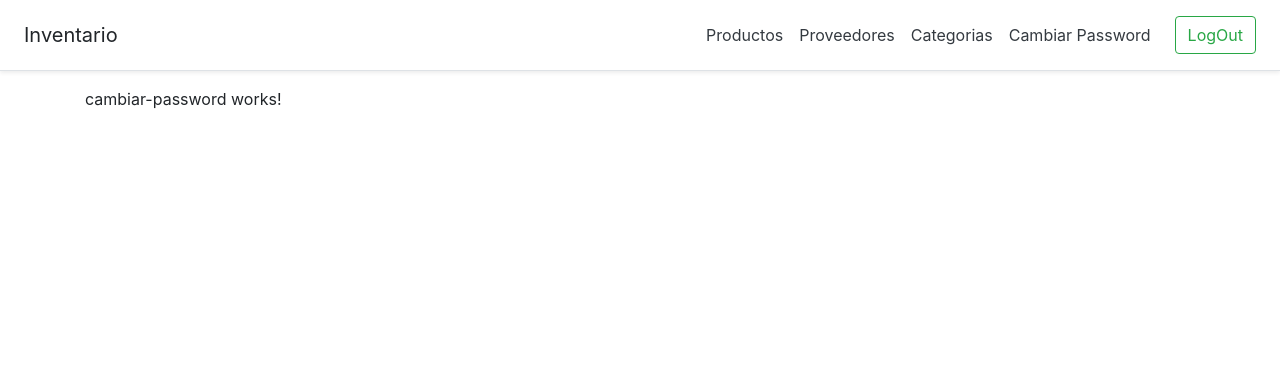
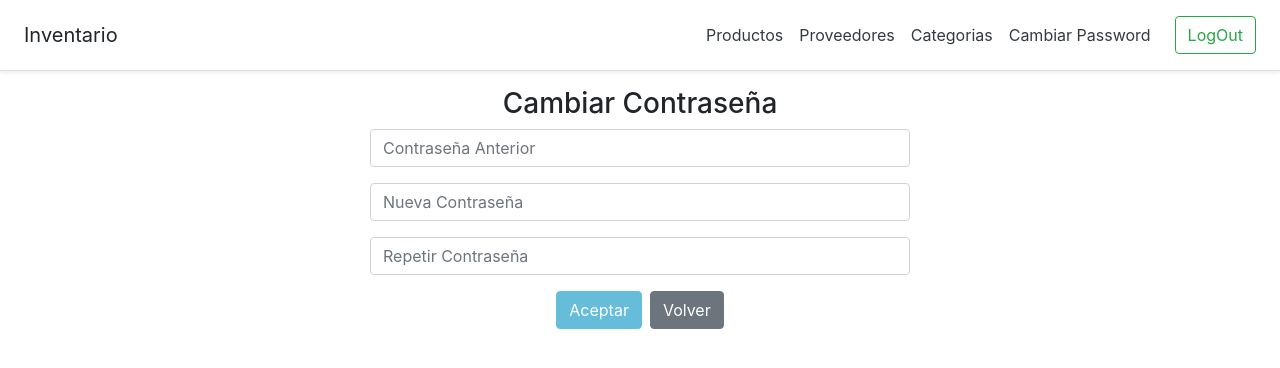
Before and after one commit to yarurowilliam/FrontEndInventario, an Angular app: page /dashboard/cambiarPassword in a window 1280 px wide. Shown: the top 368 px of the page. Built offline with nearby package versions, Linux system fonts and the light colour scheme.

Commit message:
Loading Añadido / Componente cambiar contraseña modificado
Co-Authored-By: jocarivi <53060211+jocarivi@users.noreply.github.com>

```diff
--- a/src/app/app.module.ts
+++ b/src/app/app.module.ts
@@ -19,6 +19,7 @@ import { DashboardComponent } from './components/dashboard/dashboard.component';
 import { CambiarPasswordComponent } from './components/dashboard/cambiar-password/cambiar-password.component';
 import { NavbarComponent } from './components/dashboard/navbar/navbar.component';
 import { ProductosComponent } from './components/dashboard/productos/productos.component';
+import { LoadingComponent } from './shared/loading/loading.component';
 
 @NgModule({
   declarations: [
@@ -30,7 +31,8 @@ import { ProductosComponent } from './components/dashboard/productos/productos.c
     DashboardComponent,
     CambiarPasswordComponent,
     NavbarComponent,
-    ProductosComponent
+    ProductosComponent,
+    LoadingComponent
 
   ],
   imports: [
--- a/src/app/components/dashboard/cambiar-password/cambiar-password.component.css
+++ b/src/app/components/dashboard/cambiar-password/cambiar-password.component.css
@@ -0,0 +1,4 @@
+.btn-acep {
+    background-color: rgb(21, 155, 199);
+    border-color: rgb(21, 155, 199);
+}
--- a/src/app/components/dashboard/cambiar-password/cambiar-password.component.html
+++ b/src/app/components/dashboard/cambiar-password/cambiar-password.component.html
@@ -1 +1,36 @@
-<p>cambiar-password works!</p>
+<div class="row">
+    <div class="col-lg-6 offset-lg-3">
+        <h3 class="text-center">
+            Cambiar Contraseña
+        </h3>
+        <form [formGroup]="cambiarPassword" (ngSubmit)="guardarPassword()">
+            <div class="form-group">
+                <input type="password" class="form-control" placeholder="Contraseña Anterior" formControlName="passwordAnterior">
+                <span class="text-danger ml-3"
+                    *ngIf="cambiarPassword.get('passwordAnterior').hasError('required') && cambiarPassword.get('passwordAnterior').touched">
+                    La contraseña <strong>es requerida</strong>
+                </span>
+            </div>
+            <div class="form-group">
+                <input type="password" class="form-control" placeholder="Nueva Contraseña" formControlName="nuevaPassword">
+                <span class="text-danger ml-3" *ngIf="cambiarPassword.get('nuevaPassword').hasError('required')
+                    && cambiarPassword.get('nuevaPassword').touched">
+                    La nueva contraseña <strong>es requerida</strong>
+                </span>
+                <span class="text-danger ml-3" *ngIf="cambiarPassword.get('nuevaPassword').hasError('minlength')">
+                    La contraseña debe tener como minimo <strong>4 caracteres</strong>
+                </span>
+            </div>
+            <div class="form-group">
+                <input type="password" class="form-control" placeholder="Repetir Contraseña" formControlName="confirmPassword">
+                <span class="text-danger ml-3" *ngIf="cambiarPassword.hasError('notSame')">
+                    Contraseñas <strong>distintas</strong>
+                </span>
+            </div>
+            <div class="col text-center">
+                <button class="btn btn-primary mr-2 btn-acep"  [disabled]="cambiarPassword.invalid">Aceptar</button>
+                <button class="btn btn-secondary" routerLink="../">Volver</button>
+            </div>
+        </form>
+    </div>
+</div>
--- a/src/app/components/dashboard/cambiar-password/cambiar-password.component.ts
+++ b/src/app/components/dashboard/cambiar-password/cambiar-password.component.ts
@@ -1,4 +1,5 @@
 import { Component, OnInit } from '@angular/core';
+import { FormGroup, FormBuilder, Validators } from '@angular/forms';
 
 @Component({
   selector: 'app-cambiar-password',
@@ -6,10 +7,25 @@ import { Component, OnInit } from '@angular/core';
   styleUrls: ['./cambiar-password.component.css']
 })
 export class CambiarPasswordComponent implements OnInit {
-
-  constructor() { }
+  cambiarPassword: FormGroup;
+  constructor(private fb: FormBuilder) {
+    this.cambiarPassword = this.fb.group({
+      passwordAnterior: ['', Validators.required],
+      nuevaPassword: ['', [Validators.required, Validators.minLength(4)]],
+      confirmPassword: ['']
+    }, { validator: this.checkPassword })
+  }
 
   ngOnInit(): void {
   }
 
+  checkPassword(group: FormGroup): any {
+    const pass = group.controls.nuevaPassword.value;
+    const confirmPass = group.controls.confirmPassword.value;
+    return pass === confirmPass ? null : { notSame: true};
+  }
+
+  guardarPassword(): void {
+    console.log(this.cambiarPassword);
+  }
 }
--- a/src/app/components/inicio/login/login.component.html
+++ b/src/app/components/inicio/login/login.component.html
@@ -3,8 +3,8 @@
         <div class="col-lg-6 offset-lg-3">
             <div class="card text-center" style="padding: 20px;">
                 <h3>Login</h3>
-                <br>
-                <form [formGroup]="login" (ngSubmit)=log()>
+                <app-loading *ngIf="loading"></app-loading>
+                <form [formGroup]="login" (ngSubmit)=log() style="padding-top: 10px;">
                     <div class="form-group" style="text-align: start;">
                         <input type="text" class="form-control" placeholder="Usuario" formControlName="usuario">
                         <span class="text-danger ml-2"
--- a/src/app/components/inicio/login/login.component.ts
+++ b/src/app/components/inicio/login/login.component.ts
@@ -12,7 +12,7 @@ import { Usuario } from '../../../models/usuario';
 export class LoginComponent implements OnInit {
 
   login: FormGroup;
-
+  loading = false;
   constructor(private fb: FormBuilder, private toastr: ToastrService, private router: Router) {
     this.login = this.fb.group({
       usuario: ['', Validators.required],
@@ -31,6 +31,10 @@ export class LoginComponent implements OnInit {
       password: this.login.value.password
     }
 
+
+
+    this.loading = true;
+    setTimeout(()=>{
       if(usuario.nombreUsuario === 'wayaruro' && usuario.password === '1234'){
         this.login.reset();
         this.router.navigate(['/dashboard']);
@@ -38,6 +42,8 @@ export class LoginComponent implements OnInit {
         this.toastr.error('Usuario o contraseña incorrecta','Error');
         this.login.reset();
       }
+      this.loading = false;
+    },3000);
     console.log(usuario);
   }
 
--- /dev/null
+++ b/src/app/shared/loading/loading.component.html
@@ -0,0 +1,9 @@
+<div class="spinner-grow text-success" role="status">
+    <span class="sr-only">Loading...</span>
+</div>
+<div class="spinner-grow text-success" role="status">
+    <span class="sr-only">Loading...</span>
+</div>
+<div class="spinner-grow text-success" role="status">
+    <span class="sr-only">Loading...</span>
+</div>
--- /dev/null
+++ b/src/app/shared/loading/loading.component.ts
@@ -0,0 +1,15 @@
+import { Component, OnInit } from '@angular/core';
+
+@Component({
+  selector: 'app-loading',
+  templateUrl: './loading.component.html',
+  styleUrls: ['./loading.component.css']
+})
+export class LoadingComponent implements OnInit {
+
+  constructor() { }
+
+  ngOnInit(): void {
+  }
+
+}
```
Also changed, not shown: src/app/shared/loading/loading.component.css (added), 1 other file (tests, documents, lock files or other folders). Lines whose indentation alone changed are shown as unchanged.
